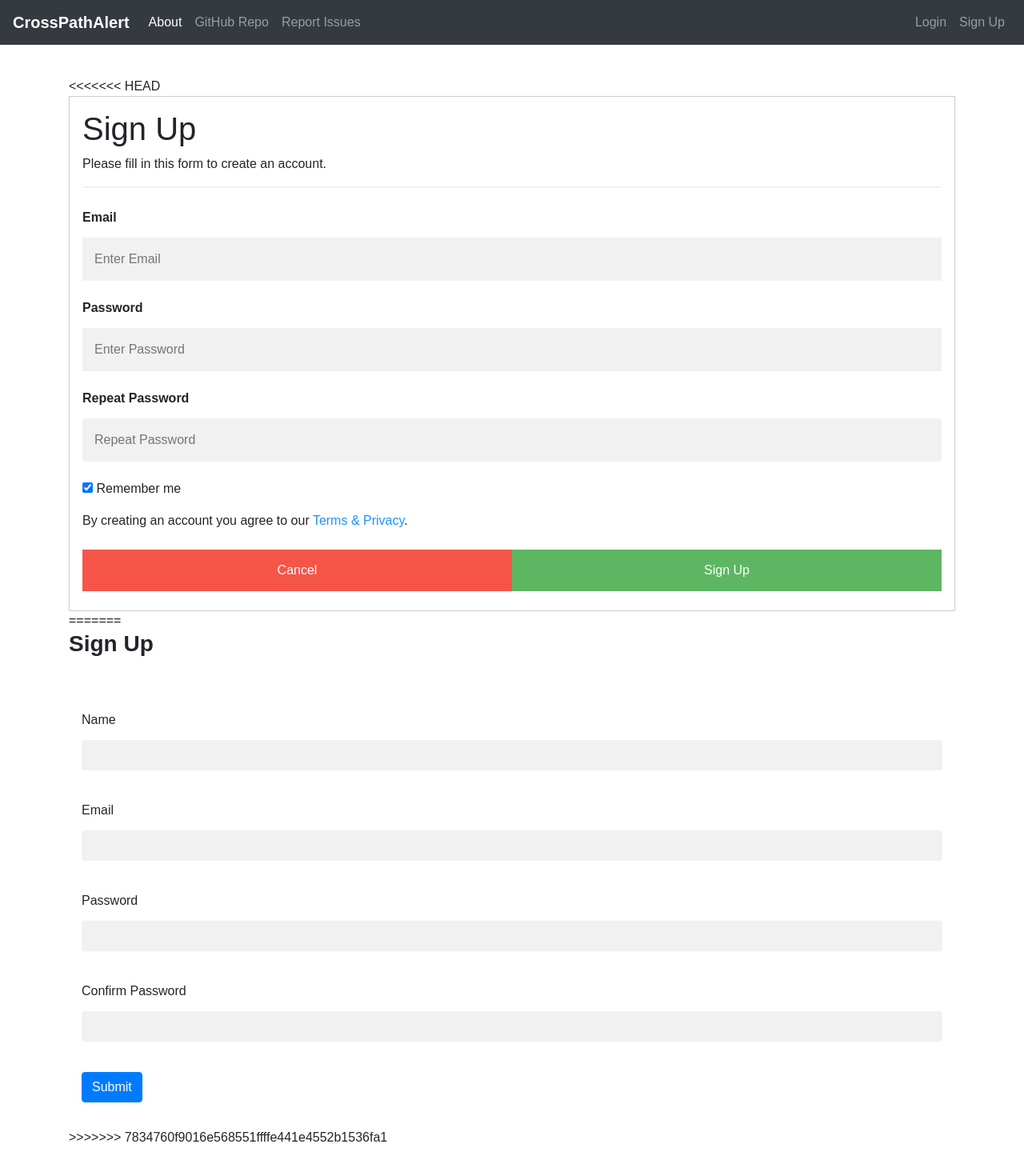
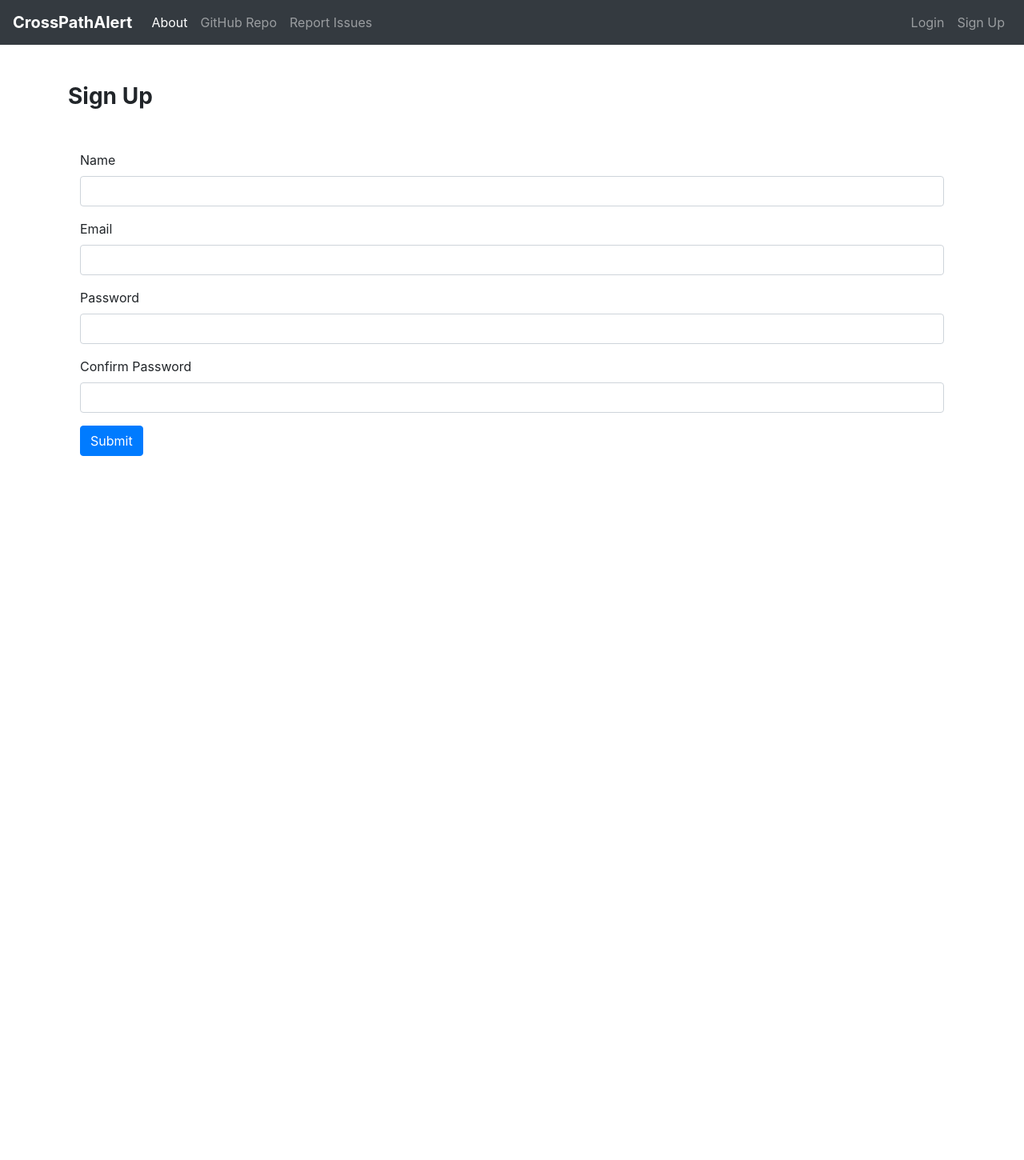
Before and after one commit to sarathsajan/cross-path-alert, a Flask app: page /signup/ in a window 1280 px wide. Shown: the whole page at 80% size. After the commit the page ends 570 px from the top, so only its background shows below. Run offline with Flask 2, Linux system fonts and the light colour scheme; some libraries are stand-ins or nearby versions.

Commit message:
checkout geoiloc

```diff
--- a/app.py
+++ b/app.py
@@ -122,6 +122,7 @@ def login():
             error = "No user with that E-mail ID"
             return render_template("login.html", form=form, error=error)
         cur.close()
+    session.clear()
     return render_template("login.html", form=form)
 
 
--- a/templates/signup.html
+++ b/templates/signup.html
@@ -1,113 +1,6 @@
 {% extends 'layout.html' %}
 {% block body %}
-<<<<<<< HEAD
 
-<!DOCTYPE html>
-<html>
-<style>
-body {font-family: Arial, Helvetica, sans-serif;}
-* {box-sizing: border-box}
-
-/* Full-width input fields */
-input[type=text], input[type=password] {
-  width: 100%;
-  padding: 15px;
-  margin: 5px 0 22px 0;
-  display: inline-block;
-  border: none;
-  background: #f1f1f1;
-}
-
-input[type=text]:focus, input[type=password]:focus {
-  background-color: #ddd;
-  outline: none;
-}
-
-hr {
-  border: 1px solid #f1f1f1;
-  margin-bottom: 25px;
-}
-
-/* Set a style for all buttons */
-button {
-  background-color: #4CAF50;
-  color: white;
-  padding: 14px 20px;
-  margin: 8px 0;
-  border: none;
-  cursor: pointer;
-  width: 100%;
-  opacity: 0.9;
-}
-
-button:hover {
-  opacity:1;
-}
-
-/* Extra styles for the cancel button */
-.cancelbtn {
-  padding: 14px 20px;
-  background-color: #f44336;
-}
-
-/* Float cancel and signup buttons and add an equal width */
-.cancelbtn, .signupbtn {
-  float: left;
-  width: 50%;
-}
-
-/* Add padding to container elements */
-.container {
-  padding: 16px;
-}
-
-/* Clear floats */
-.clearfix::after {
-  content: "";
-  clear: both;
-  display: table;
-}
-
-/* Change styles for cancel button and signup button on extra small screens */
-@media screen and (max-width: 300px) {
-  .cancelbtn, .signupbtn {
-     width: 100%;
-  }
-}
-</style>
-<body>
-
-<form action="/action_page.php" style="border:1px solid #ccc">
-  <div class="container">
-    <h1>Sign Up</h1>
-    <p>Please fill in this form to create an account.</p>
-    <hr>
-
-    <label for="email"><b>Email</b></label>
-    <input type="text" placeholder="Enter Email" name="email" required>
-
-    <label for="psw"><b>Password</b></label>
-    <input type="password" placeholder="Enter Password" name="psw" required>
-
-    <label for="psw-repeat"><b>Repeat Password</b></label>
-    <input type="password" placeholder="Repeat Password" name="psw-repeat" required>
-
-    <label>
-      <input type="checkbox" checked="checked" name="remember" style="margin-bottom:15px"> Remember me
-    </label>
-
-    <p>By creating an account you agree to our <a href="#" style="color:dodgerblue">Terms & Privacy</a>.</p>
-
-    <div class="clearfix">
-      <button type="button" class="cancelbtn">Cancel</button>
-      <button type="submit" class="signupbtn">Sign Up</button>
-    </div>
-  </div>
-</form>
-
-</body>
-</html>
-=======
 {% from "includes/_formhelpers.html" import render_field %}
 <br>
 <h3><strong>Sign Up</strong></h3>
@@ -138,5 +31,4 @@ button:hover {
         </div>
     </div>
 </div>
->>>>>>> 7834760f9016e568551ffffe441e4552b1536fa1
 {% endblock %}
```
Also changed, not shown: templates/dashboard.html (+5 -3 lines), templates/geoloc.html (added, +24 -0 lines), templates/includes/_geoloc.html (added, +24 -0 lines).
